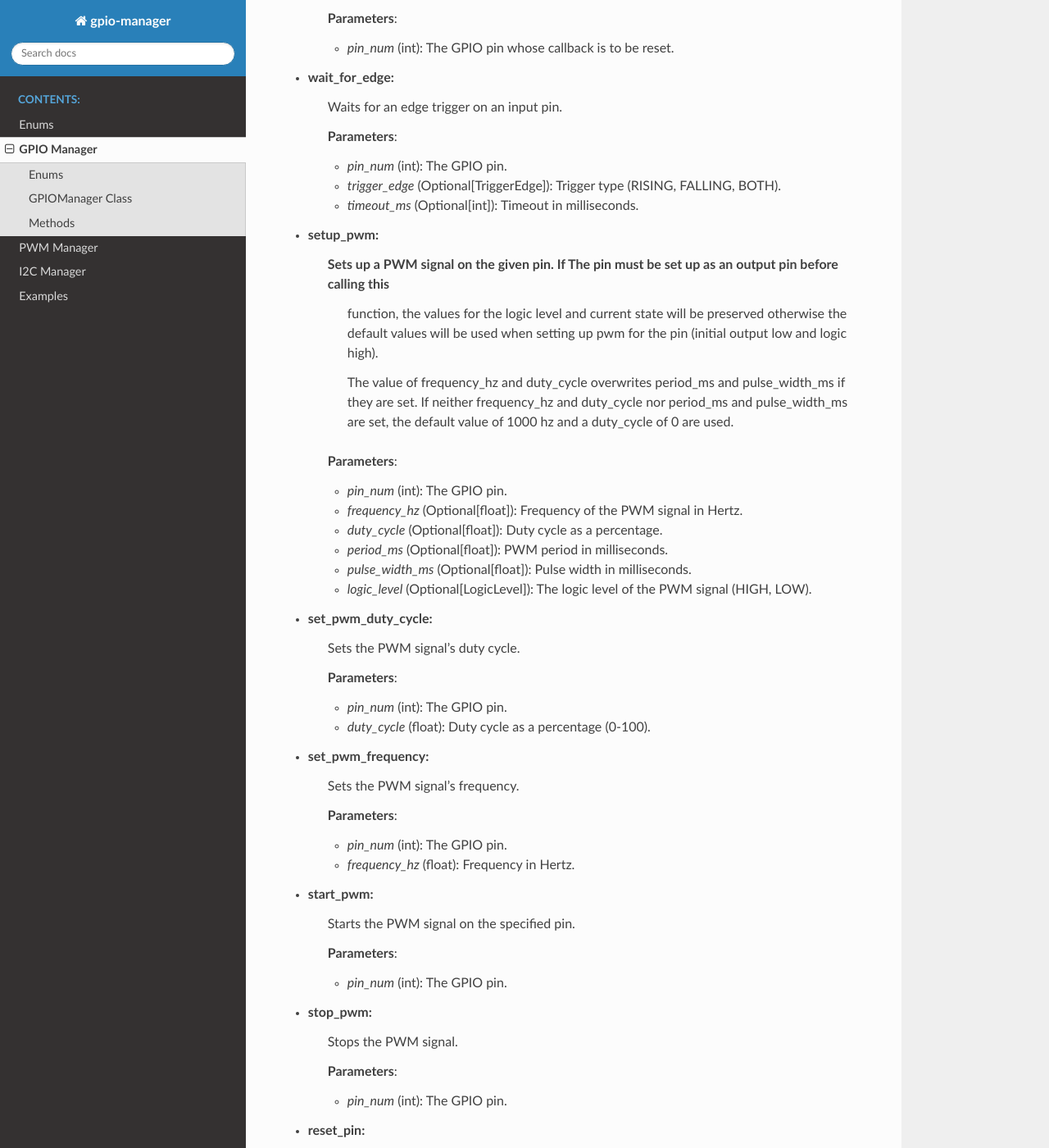
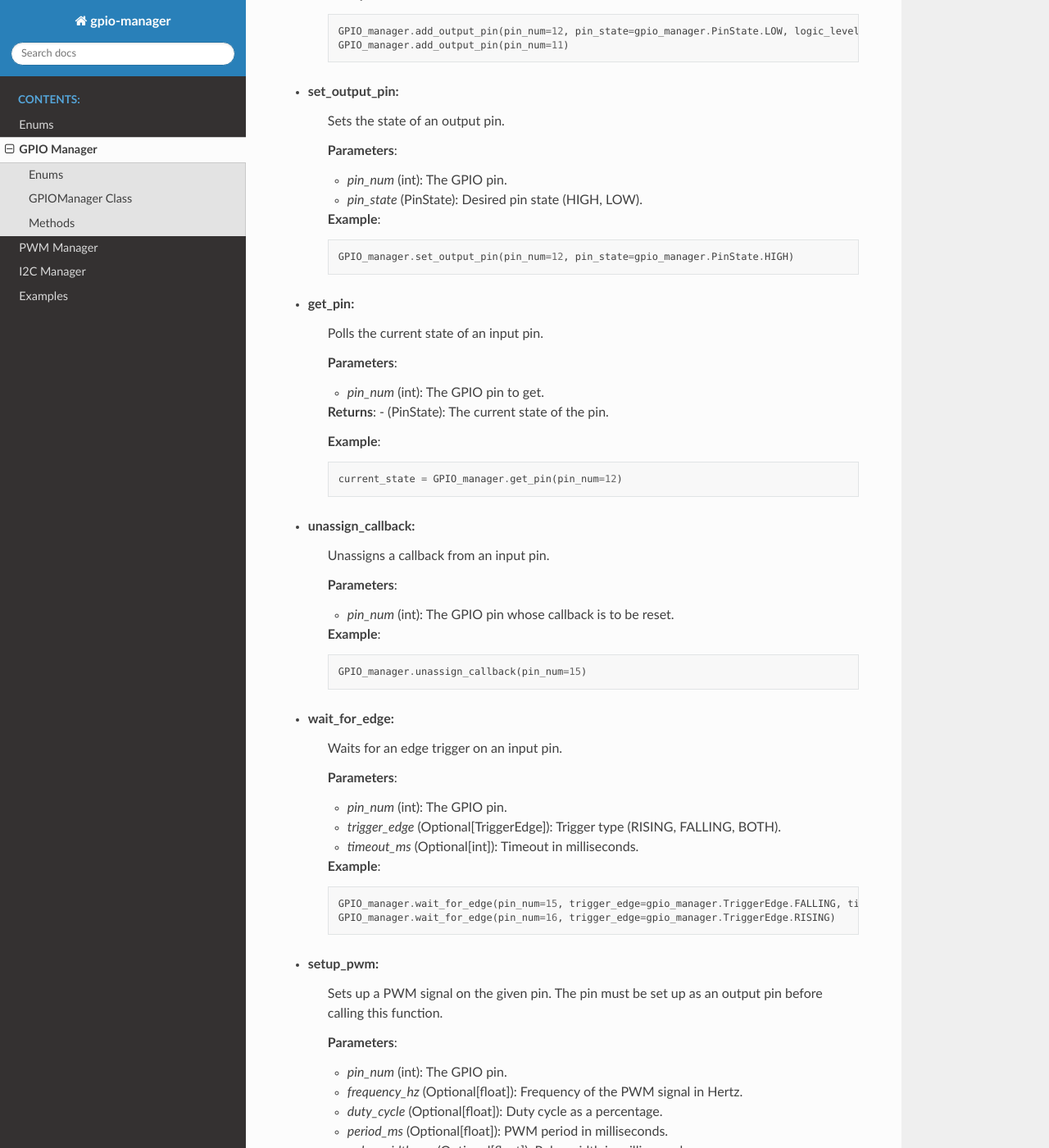
Before and after one commit to Rylan-Meilutis/gpio_manager, a Sphinx documentation site: the page built from docs/gpio_manager.rst, in a window 1280 px wide and 1400 px high, scrolled down 1737 px. Shown: the whole window at 82% size. Built offline with Sphinx 7.4.7 and the Read the Docs theme 3.1.0, drawn with Linux system fonts in a browser that asks for light colours; some of the changed text lies outside the part shown.

Commit message:
added examples to each function

```diff
--- a/docs/gpio_manager.rst
+++ b/docs/gpio_manager.rst
@@ -10,11 +10,8 @@ Enums
 The following enums are used in this class. See the `Enums <enums.html>`_ page for details:
 
 - `InternPullResistorState`
-
 - `PinState`
-
 - `LogicLevel`
-
 - `TriggerEdge`
 
 GPIOManager Class
@@ -23,16 +20,26 @@ The `GPIOManager` class provides methods to manage GPIO pins, register callbacks
 
 Methods
 -------
+- **Constructor**:
+   Initializes the GPIOManager class. The GPIO will be in an unknown state until a pin is set up.
+
+   **Example**::
+
+       GPIO_manager = gpio_manager.GPIOManager()
+
 - **add_input_pin**:
    Sets up an input pin without assigning a callback.
 
    **Parameters**:
 
    - `pin_num` (int): The GPIO pin to configure as input.
+   - `pull_resistor_state` (Optional[InternPullResistorState]): Pull resistor state (PULLUP, PULLDOWN, EXTERNAL, AUTO).
+   - `logic_level` (Optional[LogicLevel]): The logic level of the pin (HIGH, LOW).
 
-   - `pull_resistor_state` (Optional[InternPullResistorState]): Pull resistor state (PULLUP, PULLDOWN, EXTERNAL, AUTO).
+   **Example**::
 
-   - `logic_level` (Optional[LogicLevel]): The logic level of the pin (HIGH, LOW).
+       GPIO_manager.add_input_pin(pin_num=17, pull_resistor_state=gpio_manager.InternPullResistorState.PULLUP, logic_level=gpio_manager.LogicLevel.HIGH)
+       GPIO_manager.add_input_pin(pin_num=18)
 
 - **assign_callback**:
    Assigns a callback function to an input pin.
@@ -40,14 +47,15 @@ Methods
    **Parameters**:
 
    - `pin_num` (int): The GPIO pin.
+   - `callback` (Optional[Callable]): The function to invoke on pin change.
+   - `trigger_edge` (Optional[TriggerEdge]): The edge trigger (RISING, FALLING, BOTH).
+   - `args` (Optional[Tuple]): Arguments to pass to the callback function.
+   - `debounce_time_ms` (Optional[int]): Debounce time in milliseconds.
 
-   - `callback` (Optional[Callable]): The function to invoke on pin change.
+   **Example**::
 
-   - `trigger_edge` (Optional[TriggerEdge]): The edge trigger (RISING, FALLING, BOTH).
-
-   - `args` (Optional[Tuple]): Arguments to pass to the callback function.
-
-   - `debounce_time_ms` (Optional[int]): Debounce time in milliseconds.
+       GPIO_manager.assign_callback(pin_num=15, callback=button_callback, trigger_edge=gpio_manager.TriggerEdge.FALLING, args=(12,), debounce_time_ms=50)
+       GPIO_manager.assign_callback(pin_num=16, callback=button_callback, trigger_edge=gpio_manager.TriggerEdge.RISING)
 
 - **add_output_pin**:
    Sets up an output pin.
@@ -55,10 +63,13 @@ Methods
    **Parameters**:
 
    - `pin_num` (int): The GPIO pin to configure as output.
+   - `pin_state` (Optional[PinState]): Initial state of the pin (HIGH, LOW).
+   - `logic_level` (Optional[LogicLevel]): Logic level of the pin (HIGH, LOW).
 
-   - `pin_state` (Optional[PinState]): Initial state of the pin (HIGH, LOW).
+   **Example**::
 
-   - `logic_level` (Optional[LogicLevel]): Logic level of the pin (HIGH, LOW).
+       GPIO_manager.add_output_pin(pin_num=12, pin_state=gpio_manager.PinState.LOW, logic_level=gpio_manager.LogicLevel.HIGH)
+       GPIO_manager.add_output_pin(pin_num=11)
 
 - **set_output_pin**:
    Sets the state of an output pin.
@@ -66,8 +77,11 @@ Methods
    **Parameters**:
 
    - `pin_num` (int): The GPIO pin.
+   - `pin_state` (PinState): Desired pin state (HIGH, LOW).
 
-   - `pin_state` (PinState): Desired pin state (HIGH, LOW).
+   **Example**::
+
+       GPIO_manager.set_output_pin(pin_num=12, pin_state=gpio_manager.PinState.HIGH)
 
 - **get_pin**:
    Polls the current state of an input pin.
@@ -79,6 +93,10 @@ Methods
    **Returns**:
    - (PinState): The current state of the pin.
 
+   **Example**::
+
+       current_state = GPIO_manager.get_pin(pin_num=12)
+
 - **unassign_callback**:
    Unassigns a callback from an input pin.
 
@@ -86,39 +104,40 @@ Methods
 
    - `pin_num` (int): The GPIO pin whose callback is to be reset.
 
+   **Example**::
+
+       GPIO_manager.unassign_callback(pin_num=15)
+
 - **wait_for_edge**:
    Waits for an edge trigger on an input pin.
 
    **Parameters**:
 
    - `pin_num` (int): The GPIO pin.
-
    - `trigger_edge` (Optional[TriggerEdge]): Trigger type (RISING, FALLING, BOTH).
-
    - `timeout_ms` (Optional[int]): Timeout in milliseconds.
 
+   **Example**::
+
+       GPIO_manager.wait_for_edge(pin_num=15, trigger_edge=gpio_manager.TriggerEdge.FALLING, timeout_ms=1000)
+       GPIO_manager.wait_for_edge(pin_num=16, trigger_edge=gpio_manager.TriggerEdge.RISING)
+
 - **setup_pwm**:
-   Sets up a PWM signal on the given pin. If The pin must be set up as an output pin before calling this
-    function, the values for the logic level and current state will be preserved otherwise the default values
-    will be used when setting up pwm for the pin (initial output low and logic high).
-
-    The value of frequency_hz and duty_cycle overwrites period_ms and pulse_width_ms if they are set.
-    If neither frequency_hz and duty_cycle nor period_ms and pulse_width_ms are set, the default value of 1000 hz
-    and a duty_cycle of 0 are used.
+   Sets up a PWM signal on the given pin. The pin must be set up as an output pin before calling this function.
 
    **Parameters**:
 
    - `pin_num` (int): The GPIO pin.
+   - `frequency_hz` (Optional[float]): Frequency of the PWM signal in Hertz.
+   - `duty_cycle` (Optional[float]): Duty cycle as a percentage.
+   - `period_ms` (Optional[float]): PWM period in milliseconds.
+   - `pulse_width_ms` (Optional[float]): Pulse width in milliseconds.
+   - `logic_level` (Optional[LogicLevel]): The logic level of the PWM signal (HIGH, LOW).
 
-   - `frequency_hz` (Optional[float]): Frequency of the PWM signal in Hertz.
+   **Example**::
 
-   - `duty_cycle` (Optional[float]): Duty cycle as a percentage.
-
-   - `period_ms` (Optional[float]): PWM period in milliseconds.
-
-   - `pulse_width_ms` (Optional[float]): Pulse width in milliseconds.
-
-   - `logic_level` (Optional[LogicLevel]): The logic level of the PWM signal (HIGH, LOW).
+       GPIO_manager.setup_pwm(pin_num=12, frequency_hz=1000, duty_cycle=50)
+       GPIO_manager.setup_pwm(pin_num=11, period_ms=1000, pulse_width_ms=500)
 
 - **set_pwm_duty_cycle**:
    Sets the PWM signal's duty cycle.
@@ -126,8 +145,11 @@ Methods
    **Parameters**:
 
    - `pin_num` (int): The GPIO pin.
+   - `duty_cycle` (float): Duty cycle as a percentage (0-100).
 
-   - `duty_cycle` (float): Duty cycle as a percentage (0-100).
+   **Example**::
+
+       GPIO_manager.set_pwm_duty_cycle(pin_num=12, duty_cycle=75)
 
 - **set_pwm_frequency**:
    Sets the PWM signal's frequency.
@@ -135,8 +157,11 @@ Methods
    **Parameters**:
 
    - `pin_num` (int): The GPIO pin.
+   - `frequency_hz` (float): Frequency in Hertz.
 
-   - `frequency_hz` (float): Frequency in Hertz.
+   **Example**::
+
+       GPIO_manager.set_pwm_frequency(pin_num=12, frequency_hz=1000)
 
 - **start_pwm**:
    Starts the PWM signal on the specified pin.
@@ -145,12 +170,20 @@ Methods
 
    - `pin_num` (int): The GPIO pin.
 
+   **Example**::
+
+       GPIO_manager.start_pwm(pin_num=12)
+
 - **stop_pwm**:
    Stops the PWM signal.
 
    **Parameters**:
 
    - `pin_num` (int): The GPIO pin.
+
+   **Example**::
+
+       GPIO_manager.stop_pwm(pin_num=12)
 
 - **reset_pin**:
    Resets the given pin.
@@ -159,5 +192,13 @@ Methods
 
    - `pin_num` (int): The GPIO pin.
 
+   **Example**::
+
+       GPIO_manager.reset_pin(pin_num=12)
+
 - **cleanup**:
    Cleans up the GPIO pins by setting all output pins to low and clearing all interrupts.
+
+   **Example**::
+
+       GPIO_manager.cleanup()
--- a/docs/pwm_manager.rst
+++ b/docs/pwm_manager.rst
@@ -23,7 +23,6 @@ Methods
     If neither frequency_hz and duty_cycle nor period_ms and pulse_width_ms are set, the default value of 1000 hz
     and a duty_cycle of 0 are used.
 
-
    **Parameters**:
 
    - `channel_num` (int): The PWM channel number (0 or 1).
@@ -38,12 +37,21 @@ Methods
 
    - `logic_level` (Optional[LogicLevel]): Logic level of the PWM signal (HIGH, LOW).
 
+   **Example**::
+
+        PWM_manager.setup_pwm_channel(channel_num=0, frequency_hz=1000, duty_cycle=50)
+        PWM_manager.setup_pwm_channel(channel_num=1, period_ms=1000, pulse_width_ms=500)
+
 - **start_pwm_channel**:
    Starts the PWM signal on the specified channel.
 
    **Parameters**:
 
    - `channel_num` (int): The PWM channel number (0 or 1).
+
+   **Example**::
+
+        PWM_manager.start_pwm_channel(channel_num=0)
 
 - **stop_pwm_channel**:
    Stops the PWM signal.
@@ -52,12 +60,20 @@ Methods
 
    - `channel_num` (int): The PWM channel number (0 or 1).
 
+   **Example**::
+
+        PWM_manager.stop_pwm_channel(channel_num=0)
+
 - **reset_pwm_channel**:
    Resets the PWM channel.
 
    **Parameters**:
 
    - `channel_num` (int): The PWM channel number (0 or 1).
+
+   **Example**::
+
+        PWM_manager.reset_pwm_channel(channel_num=0)
 
 - **set_duty_cycle**:
    Sets the duty cycle for the specified PWM channel.
@@ -68,6 +84,10 @@ Methods
 
    - `duty_cycle` (float): Duty cycle as a percentage (0-100).
 
+   **Example**::
+
+        PWM_manager.set_duty_cycle(channel_num=0, duty_cycle=75)
+
 - **set_frequency**:
    Sets the frequency for the specified PWM channel.
 
@@ -76,6 +96,10 @@ Methods
    - `channel_num` (int): The PWM channel number (0 or 1).
 
    - `frequency_hz` (float): Frequency in Hertz.
+
+   **Example**::
+
+        PWM_manager.set_frequency(channel_num=0, frequency_hz=2000)
 
 - **get_frequency**:
    Gets the current frequency of the specified PWM channel.
@@ -87,6 +111,10 @@ Methods
    **Returns**:
    - (float): The current frequency in Hertz.
 
+   **Example**::
+
+        current_frequency = PWM_manager.get_frequency(channel_num=0)
+
 - **get_duty_cycle**:
    Gets the current duty cycle of the specified PWM channel.
 
@@ -97,5 +125,13 @@ Methods
    **Returns**:
    - (float): The current duty cycle as a percentage (0-100).
 
+   **Example**::
+
+        current_duty_cycle = PWM_manager.get_duty_cycle(channel_num=0)
+
 - **cleanup**:
    Cleans up all PWM channels.
+
+   **Example**::
+
+        PWM_manager.cleanup()
```
Also changed, not shown: docs/i2c_manager.rst (+48 -0 lines).
